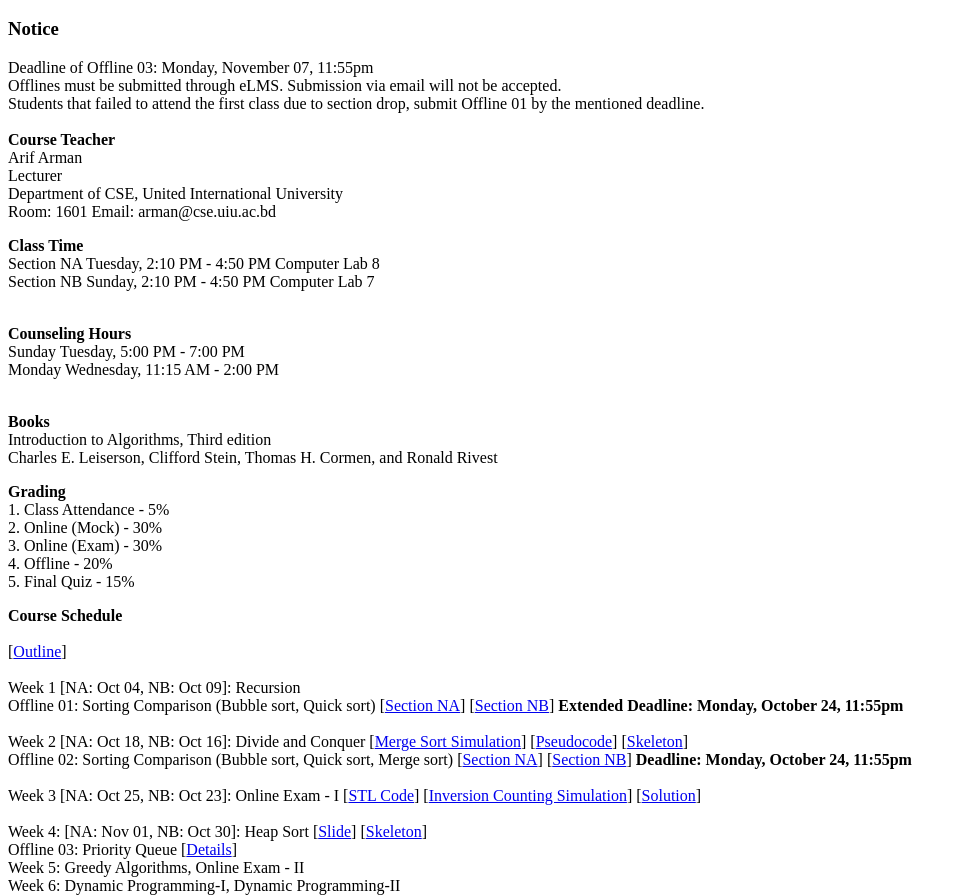
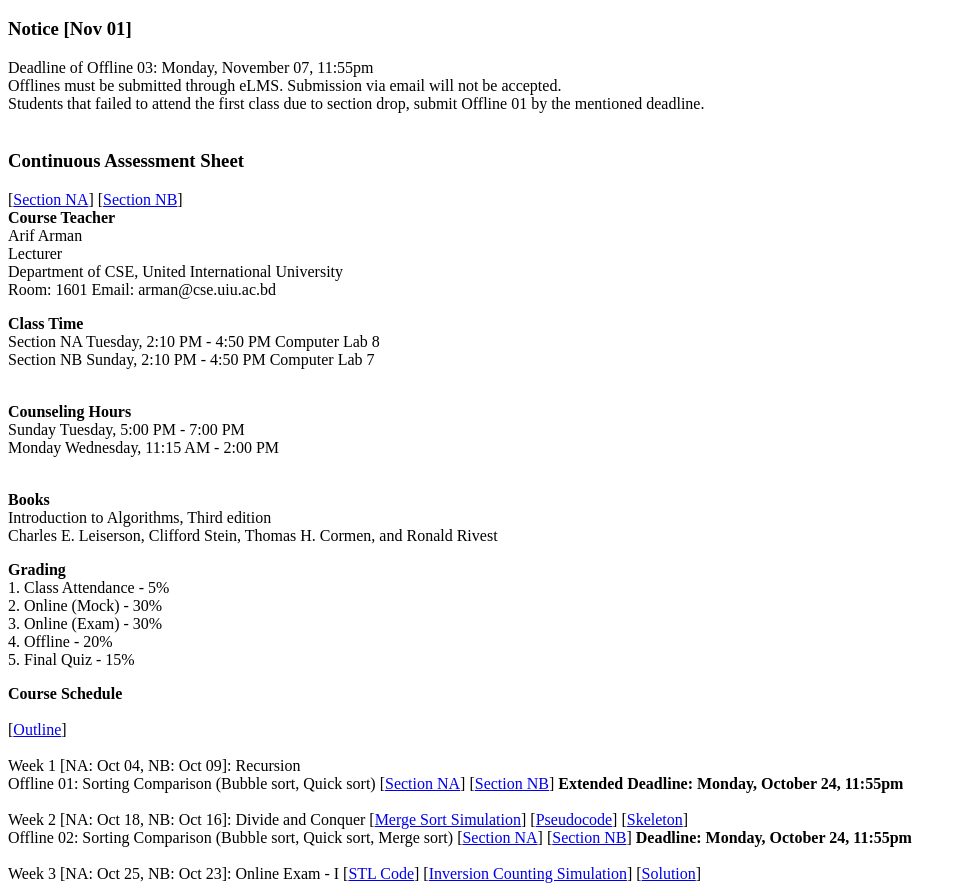
Before and after one commit to arif-arman/arif-arman.github.io, a plain HTML site: page algolab.html in a window 1280 px wide. Shown: the part 48-944 px from the top of the page, without its empty margins (0-966 px from the left). Drawn offline with Linux system fonts and the light colour scheme.

Commit message:
assessment

```diff
--- a/algolab.html
+++ b/algolab.html
@@ -4,12 +4,16 @@
 
 <h1>CSI 228: Algorithms Lab, Fall 2016</h1>
 
-
-<h3>Notice</h3>
+<h3>Notice [Nov 01]</h3>
 Deadline of Offline 03: Monday, November 07, 11:55pm <br>
 Offlines must be submitted through eLMS. Submission via email will not be accepted. <br>
 Students that failed to attend the first class due to section drop, submit Offline 01 by the mentioned deadline. <br>
 
+<br>
+
+<h3>Continuous Assessment Sheet</h3>
+[<a href="https://docs.google.com/spreadsheets/d/1SrbTwqpwXptpHme4PVMTq_LpuKAlvFb0LgZJzJQHobA/edit?usp=sharing" target="_blank">Section NA</a>]
+[<a href="https://docs.google.com/spreadsheets/d/18h_eIuEP2yqkPdeP7oRD0Y8QrkCYHcPI31ieIkLGpzs/edit?usp=sharing" target="_blank">Section NB</a>]
 
 <br>
 <b>Course Teacher</b> <br>
@@ -56,7 +60,7 @@ Offline 02: Sorting Comparison (Bubble sort, Quick sort, Merge sort) [<a href="h
 Week 3 [NA: Oct 25, NB: Oct 23]: Online Exam - I [<a href="https://drive.google.com/open?id=0B9yYEjMdAq_HZE5LMmVuWk1ybGs" target="_blank">STL Code</a>] [<a href="https://drive.google.com/file/d/0B9yYEjMdAq_HcjdMZ0JSSUo1Y0E/view?usp=sharing" target="_blank">Inversion Counting Simulation</a>] [<a href="https://drive.google.com/file/d/0B9yYEjMdAq_HV0lva0JXQW5wRGc/view?usp=sharing" target="_blank">Solution</a>] <br>
 <br>
 Week 4: [NA: Nov 01, NB: Oct 30]: Heap Sort [<a href="https://drive.google.com/file/d/0B9yYEjMdAq_HSzJnZExoZmg3ZDA/view?usp=sharing" target="_blank">Slide</a>] [<a href="https://drive.google.com/file/d/0B9yYEjMdAq_HN3FEREczWDg2aHM/view?usp=sharing" target="_blank"]>Skeleton</a>]<br>
-Offline 03: Priority Queue [<a href="https://drive.google.com/file/d/0B9yYEjMdAq_HX21PakRSNkJseDQ/view?usp=sharing" target="_blank">Details</a>]
+Offline 03: Priority Queue [<a href="https://drive.google.com/file/d/0B9yYEjMdAq_HX21PakRSNkJseDQ/view?usp=sharing" target="_blank">Details</a>] <br>
 <br>
 Week 5: Greedy Algorithms, Online Exam - II <br>
 Week 6: Dynamic Programming-I, Dynamic Programming-II <br>
```
